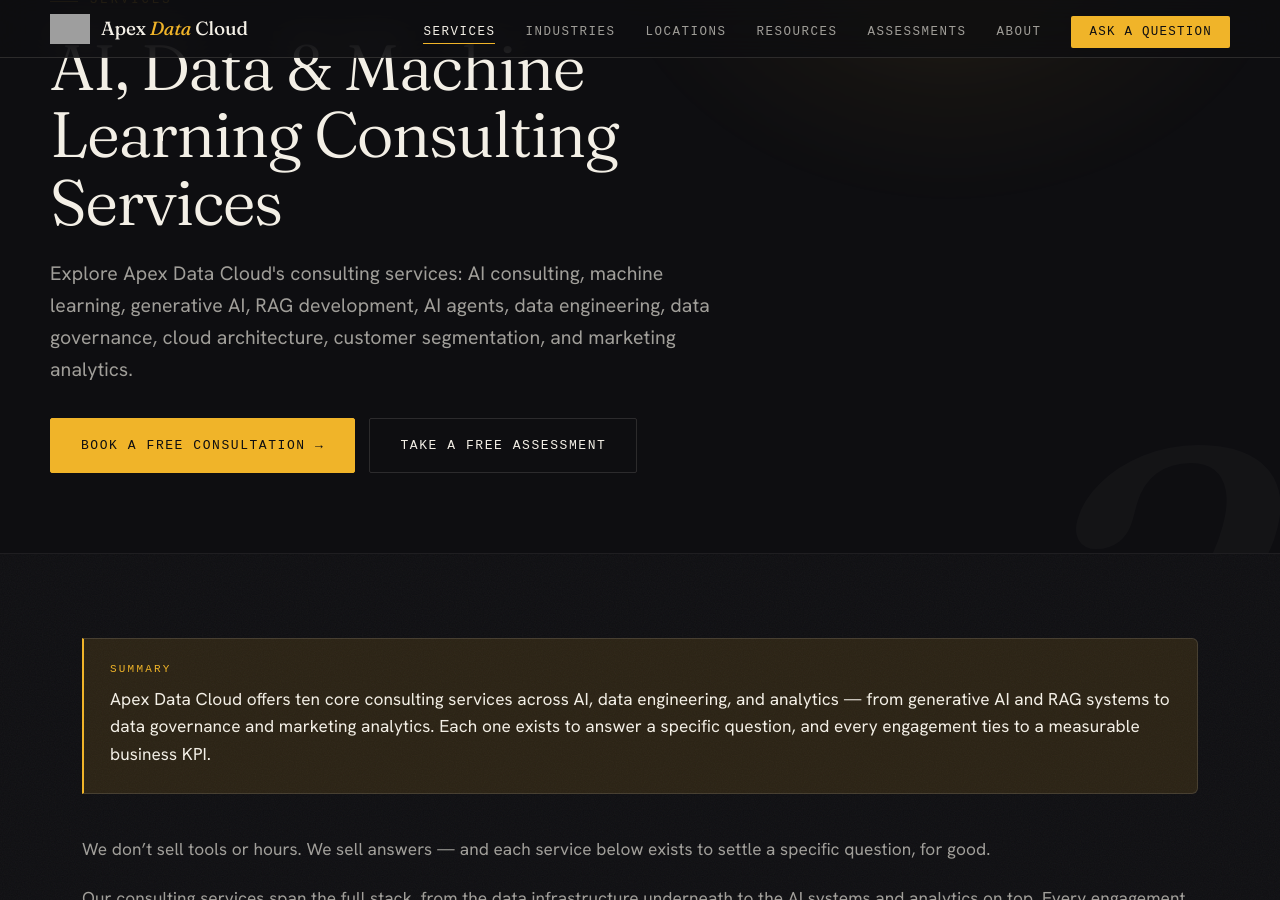
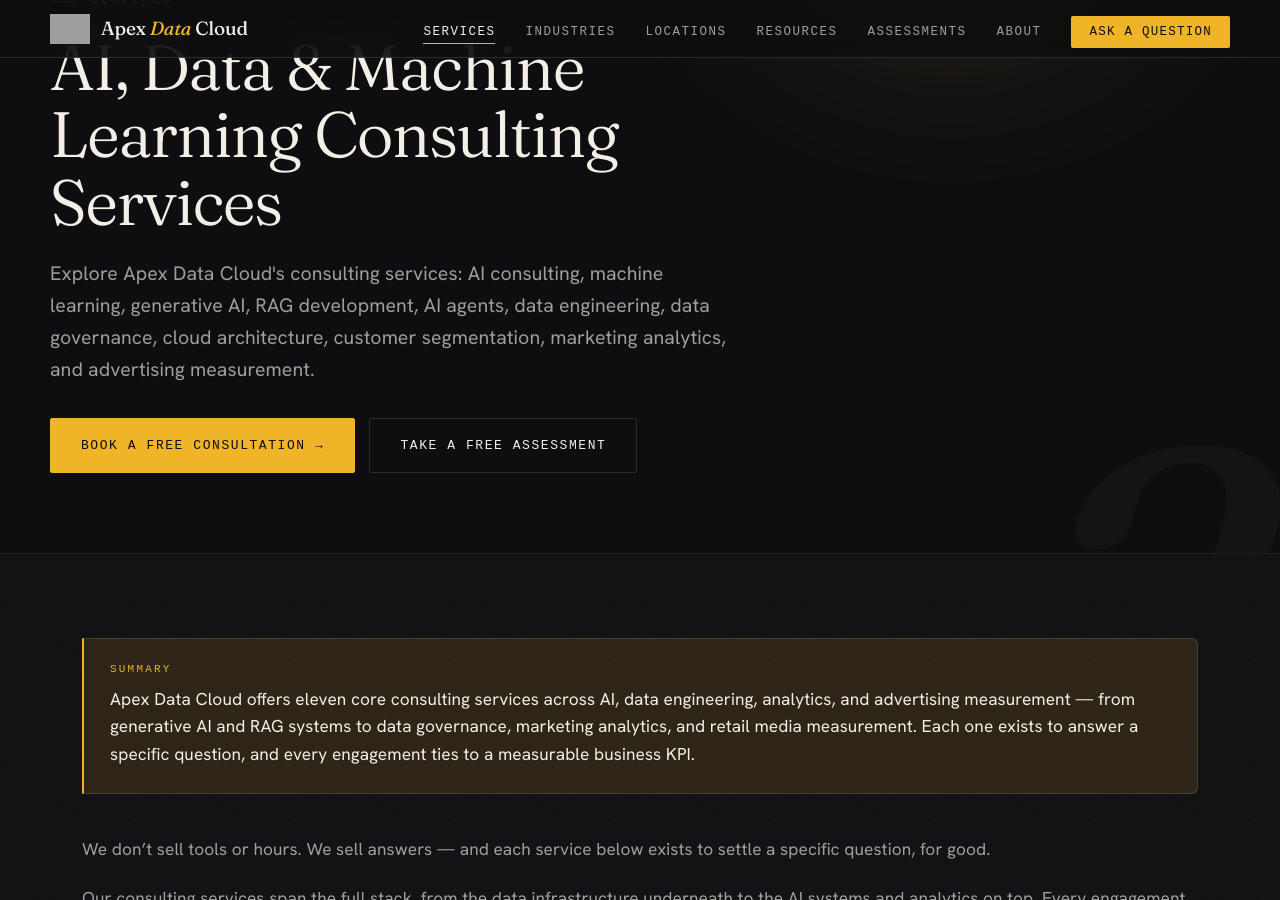
Before and after one commit to epudor/apexdata-cloud, a Jekyll site: the page built from services/index.md, in a window 1280 px wide and 900 px high, scrolled down 236 px. Built offline with Jekyll 4.4.1, drawn with Linux system fonts in a browser that asks for light colours; some web fonts are replaced; some of the changed text lies outside the part shown; grey boxes are pictures that could not be loaded.

Commit message:
Update index.md

```diff
--- a/services/index.md
+++ b/services/index.md
@@ -1,12 +1,12 @@
 ---
 layout: page
 title: "AI, Data & Machine Learning Consulting Services | Apex Data Cloud"
-description: "Explore Apex Data Cloud's consulting services: AI consulting, machine learning, generative AI, RAG development, AI agents, data engineering, data governance, cloud architecture, customer segmentation, and marketing analytics."
+description: "Explore Apex Data Cloud's consulting services: AI consulting, machine learning, generative AI, RAG development, AI agents, data engineering, data governance, cloud architecture, customer segmentation, marketing analytics, and advertising measurement."
 eyebrow: "Services"
 breadcrumb_name: "Services"
-keywords: "AI consulting services, machine learning consulting, generative AI consulting, RAG development, AI agent development, data engineering services, data governance, cloud architecture, customer segmentation, marketing analytics"
+keywords: "AI consulting services, machine learning consulting, generative AI consulting, RAG development, AI agent development, data engineering services, data governance, cloud architecture, customer segmentation, marketing analytics, advertising measurement, retail media analytics"
 sidebar: false
-tldr: "Apex Data Cloud offers ten core consulting services across AI, data engineering, and analytics — from generative AI and RAG systems to data governance and marketing analytics. Each one exists to answer a specific question, and every engagement ties to a measurable business KPI."
+tldr: "Apex Data Cloud offers eleven core consulting services across AI, data engineering, analytics, and advertising measurement — from generative AI and RAG systems to data governance, marketing analytics, and retail media measurement. Each one exists to answer a specific question, and every engagement ties to a measurable business KPI."
 cta_title: "Not sure which service you need?"
 cta_text: "Book a free consultation and we'll map the highest-ROI opportunities for your business."
 ---
@@ -35,9 +35,10 @@ Our consulting services span the full stack, from the data infrastructure undern
 
 ## Analytics & Growth
 
-<div class="card-grid two">
+<div class="card-grid">
   <a class="card" href="/services/customer-segmentation/"><div class="card-icon">&#127919;</div><h3>Customer Segmentation</h3><p>Behavioral, predictive, and lookalike segmentation that powers targeting, retention, and LTV growth.</p><span class="card-link">Learn more &#8594;</span></a>
   <a class="card" href="/services/marketing-analytics/"><div class="card-icon">&#128200;</div><h3>Marketing Analytics</h3><p>Multi-touch attribution, ROI dashboards, and forecasting that tie marketing to revenue.</p><span class="card-link">Learn more &#8594;</span></a>
+  <a class="card" href="/services/amazon-advertising/"><div class="card-icon">&#128226;</div><h3>Advertising Measurement</h3><p>Retail media and Amazon Ads performance reporting, attribution, incrementality testing, and ROAS/TACoS modeling.</p><span class="card-link">Learn more &#8594;</span></a>
 </div>
 
 ## How engagements work
```
